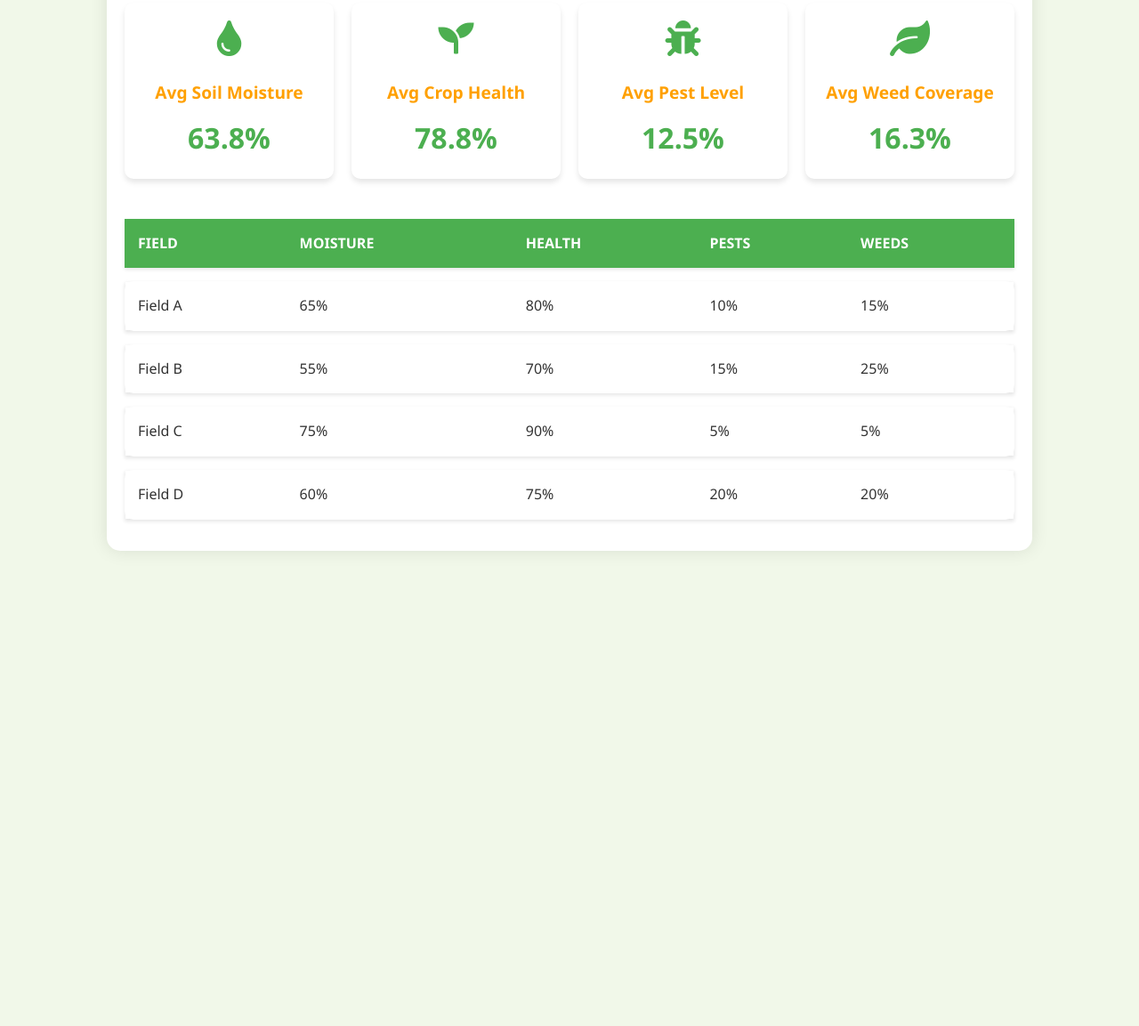
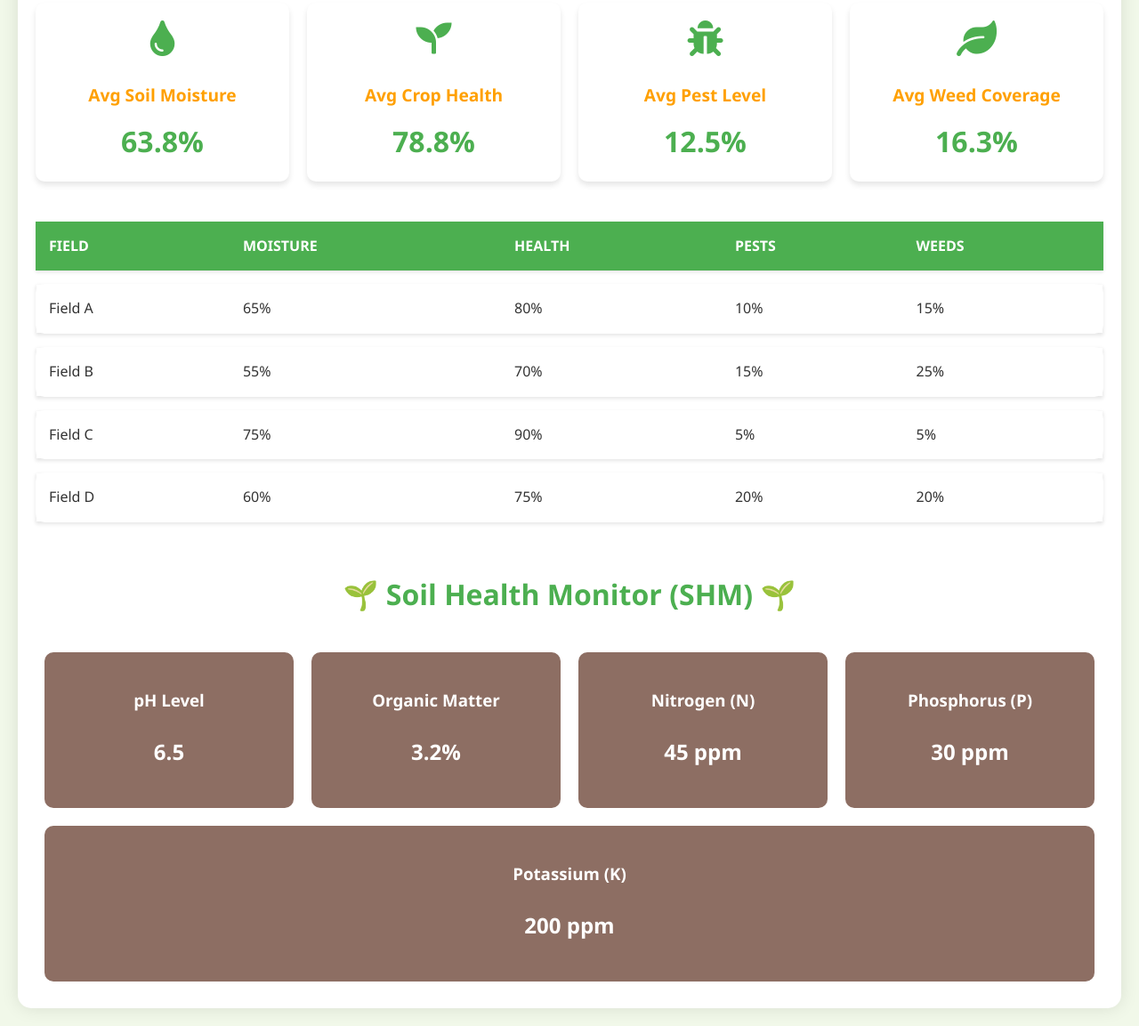
Before and after one commit to anandvip/cmd-2, a plain HTML site: page index.html in a window 1280 px wide. Shown: the part 158-1311 px from the top of the page at 89% size. Before the commit the page ends 800 px from the top, so only its background shows below. Drawn offline with Linux system fonts and the light colour scheme.

Commit message:
Update index.html

```diff
--- a/index.html
+++ b/index.html
@@ -3,11 +3,12 @@
 <head>
     <meta charset="UTF-8">
     <meta name="viewport" content="width=device-width, initial-scale=1.0">
-    <title>Crop Monitoring Dashboard</title>
+    <title>Crop Monitoring Dashboard with Soil Health Monitor</title>
     <style>
         :root {
             --primary-color: #4CAF50;
             --secondary-color: #FFA000;
+            --tertiary-color: #8D6E63;
             --background-color: #F1F8E9;
             --card-background: #FFFFFF;
             --text-color: #333333;
@@ -21,18 +22,24 @@
             color: var(--text-color);
         }
         .dashboard {
-            max-width: 1000px;
+            max-width: 1200px;
             margin: 0 auto;
             background-color: var(--card-background);
             padding: 20px;
             border-radius: 15px;
             box-shadow: 0 0 20px rgba(0,0,0,0.1);
         }
-        h1 {
+        h1, h2 {
             text-align: center;
             color: var(--primary-color);
+        }
+        h1 {
             font-size: 2.5em;
             margin-bottom: 30px;
+        }
+        h2 {
+            font-size: 2em;
+            margin-top: 40px;
         }
         .metrics {
             display: grid;
@@ -51,7 +58,7 @@
         .metric:hover {
             transform: translateY(-5px);
         }
-        .metric h2 {
+        .metric h3 {
             margin-bottom: 10px;
             font-size: 1.2em;
             color: var(--secondary-color);
@@ -71,6 +78,7 @@
             width: 100%;
             border-collapse: separate;
             border-spacing: 0 15px;
+            margin-top: 30px;
         }
         th, td {
             padding: 15px;
@@ -98,6 +106,29 @@
             border-top-right-radius: 10px;
             border-bottom-right-radius: 10px;
         }
+        .soil-health {
+            display: flex;
+            justify-content: space-around;
+            flex-wrap: wrap;
+            margin-top: 30px;
+        }
+        .soil-metric {
+            background-color: var(--tertiary-color);
+            color: white;
+            border-radius: 10px;
+            padding: 20px;
+            margin: 10px;
+            text-align: center;
+            flex: 1;
+            min-width: 200px;
+        }
+        .soil-metric h3 {
+            margin-bottom: 10px;
+        }
+        .soil-metric p {
+            font-size: 1.5em;
+            font-weight: bold;
+        }
     </style>
     <link rel="stylesheet" href="https://cdnjs.cloudflare.com/ajax/libs/font-awesome/5.15.3/css/all.min.css">
 </head>
@@ -107,22 +138,22 @@
         <div class="metrics">
             <div class="metric">
                 <i class="fas fa-tint metric-icon"></i>
-                <h2>Avg Soil Moisture</h2>
+                <h3>Avg Soil Moisture</h3>
                 <p id="avgMoisture">--%</p>
             </div>
             <div class="metric">
                 <i class="fas fa-seedling metric-icon"></i>
-                <h2>Avg Crop Health</h2>
+                <h3>Avg Crop Health</h3>
                 <p id="avgHealth">--%</p>
             </div>
             <div class="metric">
                 <i class="fas fa-bug metric-icon"></i>
-                <h2>Avg Pest Level</h2>
+                <h3>Avg Pest Level</h3>
                 <p id="avgPests">--%</p>
             </div>
             <div class="metric">
                 <i class="fas fa-leaf metric-icon"></i>
-                <h2>Avg Weed Coverage</h2>
+                <h3>Avg Weed Coverage</h3>
                 <p id="avgWeeds">--%</p>
             </div>
         </div>
@@ -140,28 +171,60 @@
                 <!-- Field data will be inserted here -->
             </tbody>
         </table>
+
+        <h2>🌱 Soil Health Monitor (SHM) 🌱</h2>
+        <div class="soil-health">
+            <div class="soil-metric">
+                <h3>pH Level</h3>
+                <p id="soilPH">-</p>
+            </div>
+            <div class="soil-metric">
+                <h3>Organic Matter</h3>
+                <p id="organicMatter">--%</p>
+            </div>
+            <div class="soil-metric">
+                <h3>Nitrogen (N)</h3>
+                <p id="nitrogen">-- ppm</p>
+            </div>
+            <div class="soil-metric">
+                <h3>Phosphorus (P)</h3>
+                <p id="phosphorus">-- ppm</p>
+            </div>
+            <div class="soil-metric">
+                <h3>Potassium (K)</h3>
+                <p id="potassium">-- ppm</p>
+            </div>
+        </div>
     </div>
 
     <script>
-        const data = [
+        const cropData = [
             { name: 'Field A', moisture: 65, health: 80, pests: 10, weeds: 15 },
             { name: 'Field B', moisture: 55, health: 70, pests: 15, weeds: 25 },
             { name: 'Field C', moisture: 75, health: 90, pests: 5, weeds: 5 },
             { name: 'Field D', moisture: 60, health: 75, pests: 20, weeds: 20 },
         ];
 
+        const soilHealthData = {
+            pH: 6.5,
+            organicMatter: 3.2,
+            nitrogen: 45,
+            phosphorus: 30,
+            potassium: 200
+        };
+
         function updateDashboard() {
-            const avgMoisture = data.reduce((sum, field) => sum + field.moisture, 0) / data.length;
-            const avgHealth = data.reduce((sum, field) => sum + field.health, 0) / data.length;
-            const avgPests = data.reduce((sum, field) => sum + field.pests, 0) / data.length;
-            const avgWeeds = data.reduce((sum, field) => sum + field.weeds, 0) / data.length;
+            const avgMoisture = cropData.reduce((sum, field) => sum + field.moisture, 0) / cropData.length;
+            const avgHealth = cropData.reduce((sum, field) => sum + field.health, 0) / cropData.length;
+            const avgPests = cropData.reduce((sum, field) => sum + field.pests, 0) / cropData.length;
+            const avgWeeds = cropData.reduce((sum, field) => sum + field.weeds, 0) / cropData.length;
 
             document.getElementById('avgMoisture').textContent = `${avgMoisture.toFixed(1)}%`;
             document.getElementById('avgHealth').textContent = `${avgHealth.toFixed(1)}%`;
             document.getElementById('avgPests').textContent = `${avgPests.toFixed(1)}%`;
             document.getElementById('avgWeeds').textContent = `${avgWeeds.toFixed(1)}%`;
 
-            const fieldDataHTML = data.map(field => `
+            const fieldDataHTML = cropData.map(field => `
                 <tr>
                     <td>${field.name}</td>
                     <td>${field.moisture}%</td>
@@ -172,6 +235,13 @@
             `).join('');
 
             document.getElementById('fieldData').innerHTML = fieldDataHTML;
+
+            // Update Soil Health Monitor
+            document.getElementById('soilPH').textContent = soilHealthData.pH.toFixed(1);
+            document.getElementById('organicMatter').textContent = `${soilHealthData.organicMatter.toFixed(1)}%`;
+            document.getElementById('nitrogen').textContent = `${soilHealthData.nitrogen} ppm`;
+            document.getElementById('phosphorus').textContent = `${soilHealthData.phosphorus} ppm`;
+            document.getElementById('potassium').textContent = `${soilHealthData.potassium} ppm`;
         }
 
         updateDashboard();
```
